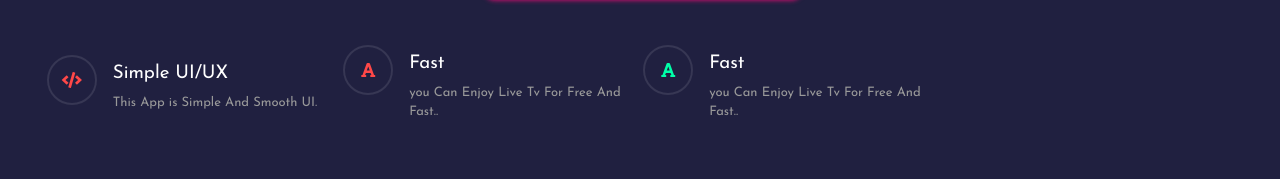
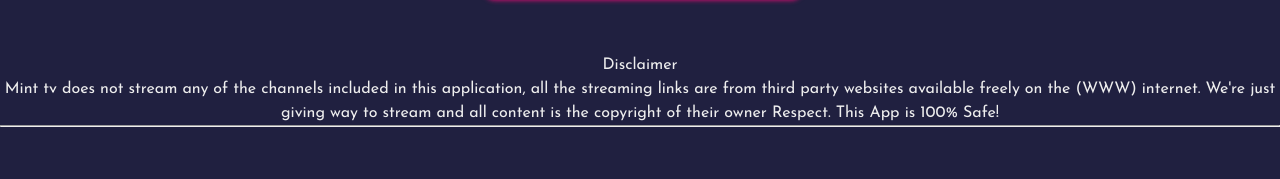
Before and after one commit to minttv01/minttv01.github.io, a plain HTML site: page index.html in a window 1280 px wide. Shown: the part 1032-1211 px from the top of the page. Drawn offline with Linux system fonts and the light colour scheme.

Commit message:
Update index.html

```diff
--- a/index.html
+++ b/index.html
@@ -66,40 +66,6 @@
 
 
 
-    <footer>
-      <div class="card">
-        <div class="icon">
-          <i class="fas fa-code"></i>
-        </div>
-        <div class="content">
-          <h3>Simple UI/UX</h3>
-          <p>
-            This App is Simple And Smooth UI.
-          </p>
-        </div>
-      </div>
-      <div class="card">
-        <div class="icon">
-          <i class="fas fa-font"></i>
-        </div>
-        <div class="content">
-          <h3>Fast</h3>
-          <p>
-            you Can Enjoy Live Tv For Free And Fast..
-          </p>
-        </div>
-      </div>
-      <div class="card">
-        <div class="icon">
-          <i class="fas fa-font"></i>
-        </div>
-        <div class="content">
-          <h3>Fast</h3>
-          <p>
-            you Can Enjoy Live Tv For Free And Fast..
-          </p>
-        </div>
-      </footer>
 
       <!-- © mint tv Not Streaming Any Channel or application -->
       <header>
```
